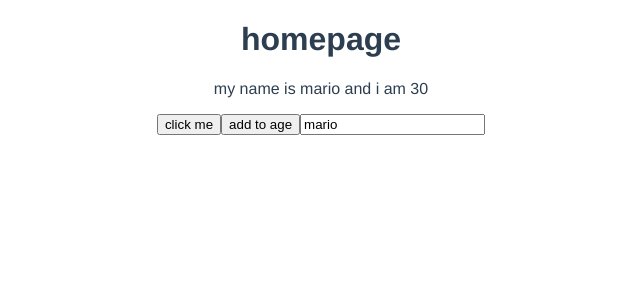
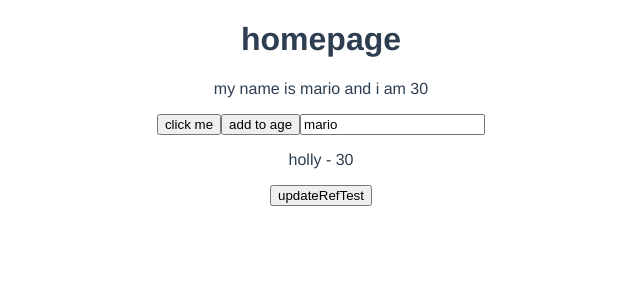
Before and after one commit to Paul2071/paint-review, a Vue app: page / in a window 1280 px wide. Shown: the top 300 px of the page, without its empty margins (319-959 px from the left). Built offline with nearby package versions, Linux system fonts and the light colour scheme.

Commit message:
another example of refs and having a reactive element

```diff
--- a/src/views/HomeView.vue
+++ b/src/views/HomeView.vue
@@ -6,6 +6,9 @@
     <button @click="handleClick">click me</button>
     <button @click="age++">add to age</button>
     <input type="text" v-model="name">
+
+    <p>{{ reftest.name }} - {{ reftest.age }}</p>
+    <button @click="updateRefTest">updateRefTest</button>
   </div>
 </template>
 
@@ -30,8 +33,13 @@ export default {
 
     }
 
+    const reftest = ref({name: "holly", age: "30"})
 
-    return {  name, age, handleClick, p }
+    const updateRefTest = () => {
+      reftest.value.age = 40
+    }
+
+    return {  name, age, handleClick, p, reftest, updateRefTest }
   }
 
 }
```
